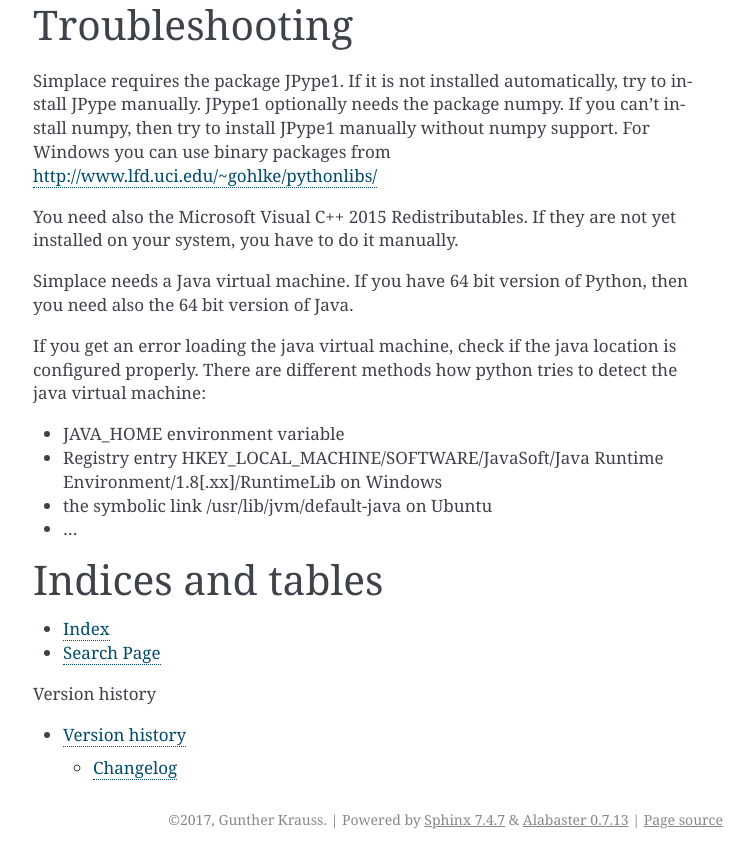
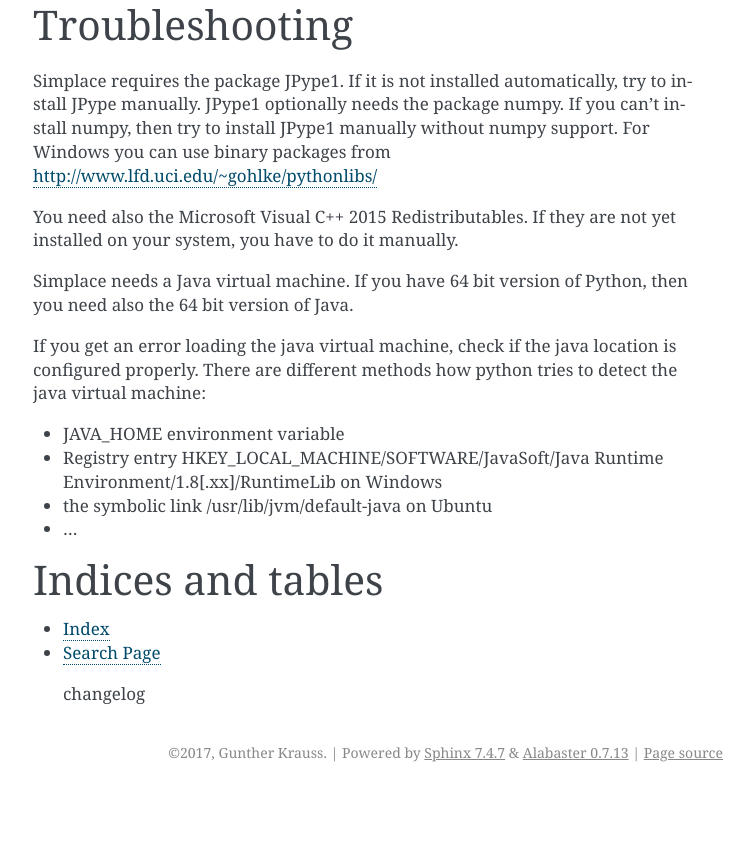
Before and after one commit to gk-crop/simplace_pypkg, a Sphinx documentation site: the page built from doc/source/index.rst, in a window 1280 px wide, cut to the strip 538-1397 px from the top of the page. Shown: the whole strip, without its empty margins (387-1141 px from the left). Built offline with Sphinx 7.4.7, drawn with Linux system fonts in a browser that asks for light colours; after the commit the page ends 1330 px from its top, so only the background shows below that.

Commit message:
Bugfix in doc

```diff
--- a/doc/source/index.rst
+++ b/doc/source/index.rst
@@ -60,8 +60,4 @@ Indices and tables
 
 .. _changelog:
 
-.. toctree::
-   :maxdepth: 2
-   :caption: Version history
-
    changelog
```
